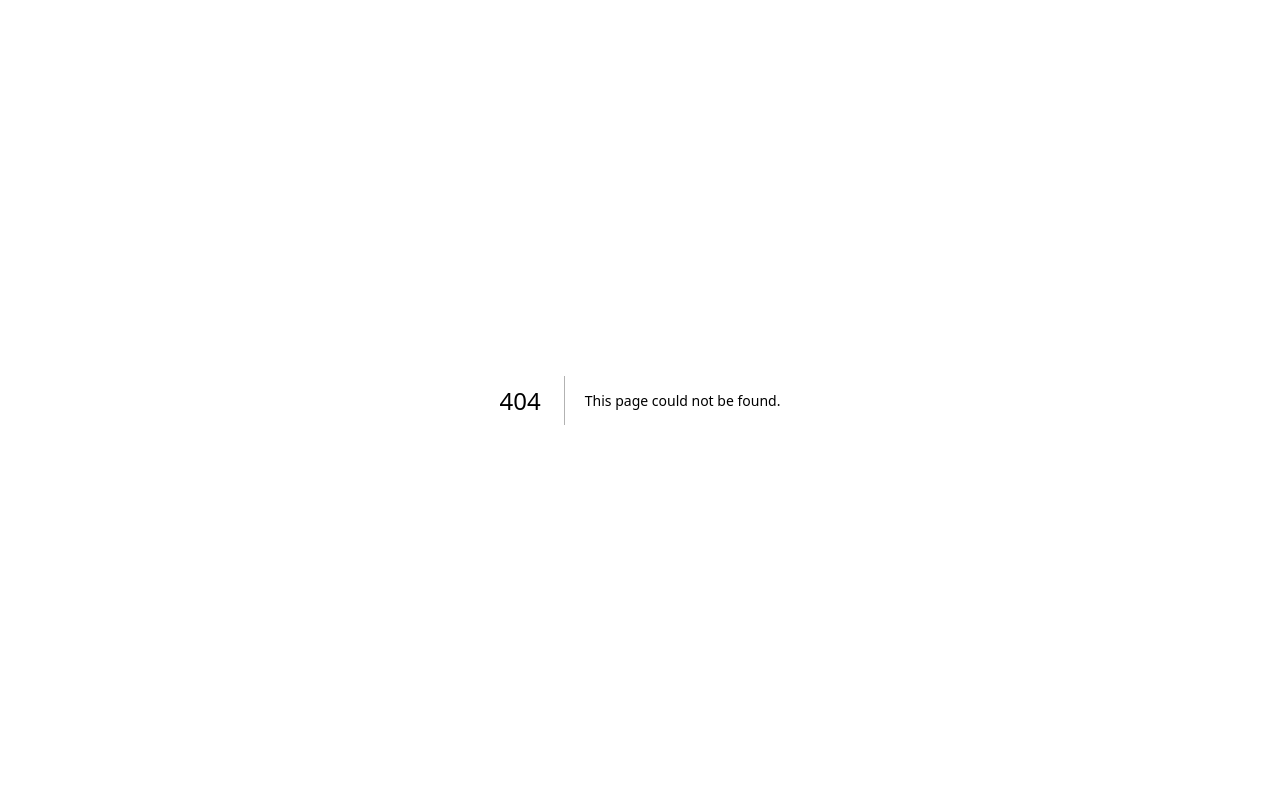
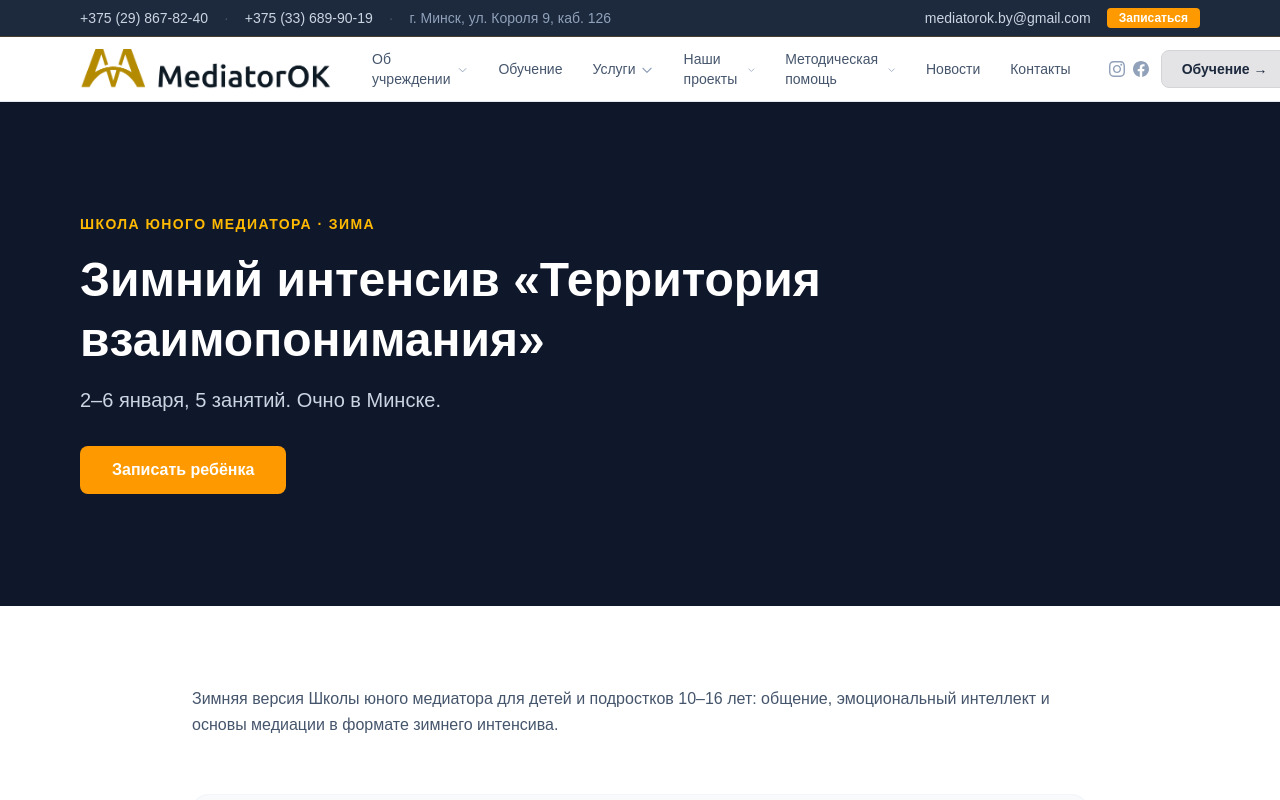
Before and after one commit to ZedMalatesta/newMediatorSite, a Next.js app: page /schoolofyoungmediator in a window 1280 px wide. Before the commit this address had no page. Shown: the top 800 px of the page. Built offline with nearby package versions, Linux system fonts and the light colour scheme.

Commit message:
feat: add winter intensive for young mediators page

```diff
--- /dev/null
+++ b/app/schoolofyoungmediator/page.tsx
@@ -0,0 +1,43 @@
+import type { Metadata } from "next";
+import TopBar from "@layout/TopBar";
+import Navbar from "@layout/Navbar";
+import Footer from "@layout/Footer";
+import { EventHero } from "@sections/EventHero/EventHero";
+import { EventDetails } from "@sections/EventDetails/EventDetails";
+import { EventSignup } from "@sections/EventSignup/EventSignup";
+
+export const metadata: Metadata = {
+  title: "Зимний интенсив «Территория взаимопонимания» | МедиаторОк Проф",
+  description:
+    "Зимняя версия Школы юного медиатора для детей и подростков 10–16 лет: 5 занятий, 2–6 января. Очно в Минске.",
+};
+
+export default function SchoolOfYoungMediatorWinterPage() {
+  return (
+    <div className="min-h-screen bg-white">
+      <TopBar />
+      <Navbar />
+      <main>
+        <EventHero
+          eyebrow="Школа юного медиатора · Зима"
+          title="Зимний интенсив «Территория взаимопонимания»"
+          subtitle="2–6 января, 5 занятий. Очно в Минске."
+          ctaLabel="Записать ребёнка"
+        />
+        <EventDetails
+          description={[
+            "Зимняя версия Школы юного медиатора для детей и подростков 10–16 лет: общение, эмоциональный интеллект и основы медиации в формате зимнего интенсива.",
+          ]}
+          speaker={{
+            name: "Оксана Шульга",
+            role: "Кандидат психологических наук, семейный психолог, медиатор",
+            photo: "/images/experts/shulga.jpg",
+            initials: "ОШ",
+          }}
+        />
+        <EventSignup title="Записать ребёнка" />
+      </main>
+      <Footer />
+    </div>
+  );
+}
```
